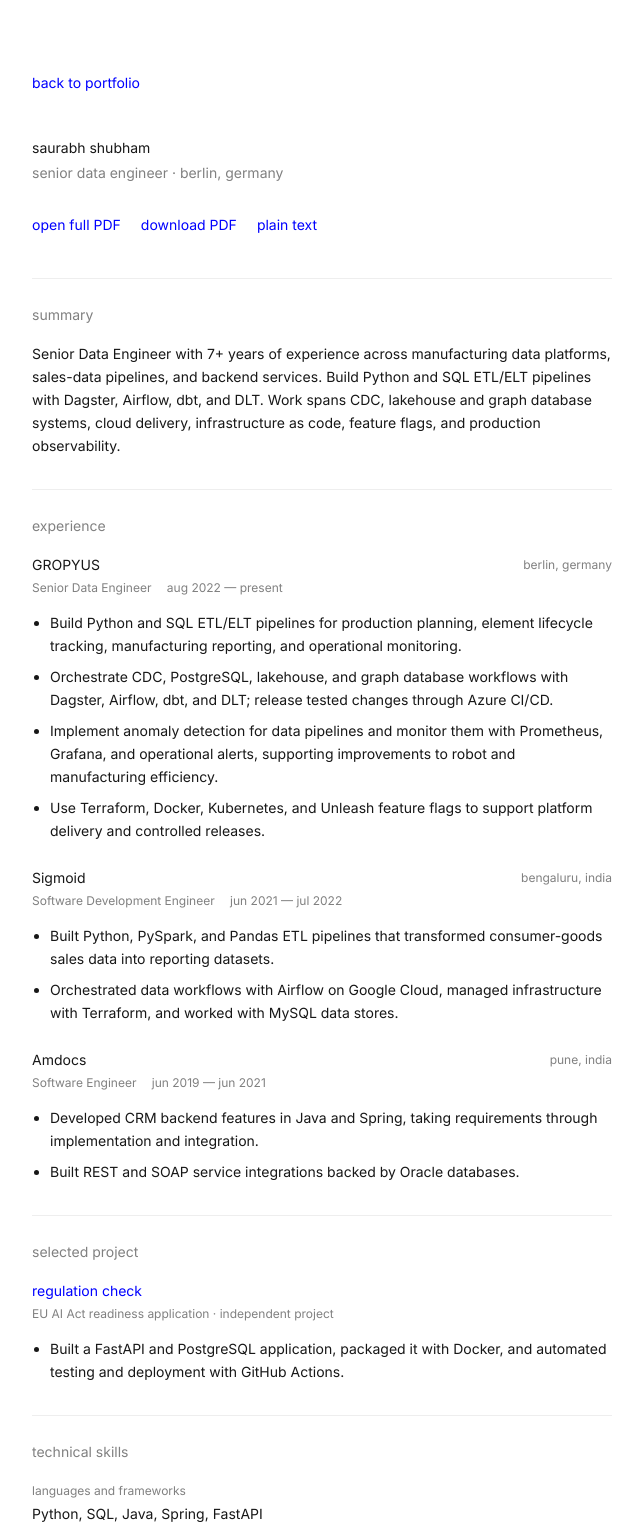
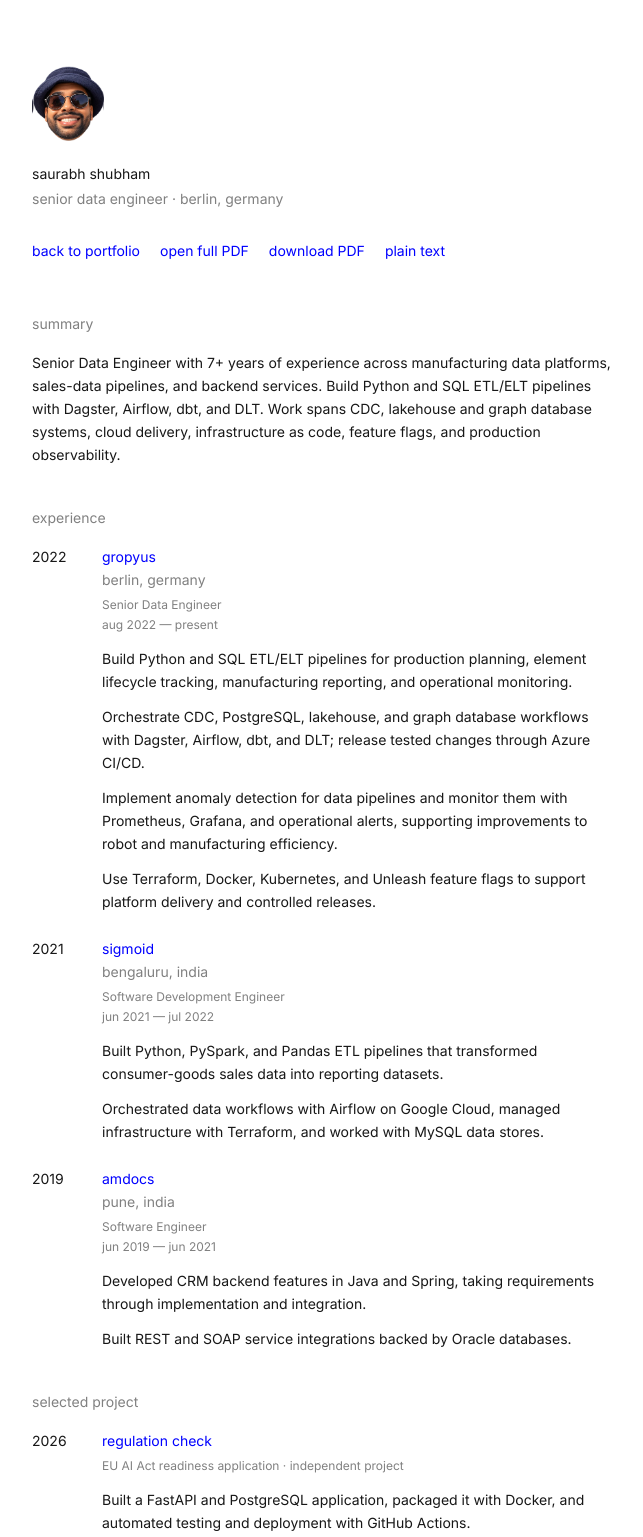
Before and after one commit to Saurabh3333/saurabh3333.github.io, a website: page resume/index.html in a window 1280 px wide. Shown: the top 1537 px of the page, without its empty margins (318-961 px from the left). Drawn offline with Linux system fonts and the light colour scheme.

Commit message:
Match resume layout to portfolio timeline

```diff
--- a/public/css/resume.css
+++ b/public/css/resume.css
@@ -1,27 +1,24 @@
-/* Resume uses the homepage typography, links, and centered column. */
-.resume-back { margin-bottom: 32px; }
-.resume-formats { display: flex; flex-wrap: wrap; gap: 8px 20px; margin-top: 18px; }
-.resume-section { margin-top: 32px; padding-top: 24px; border-top: 1px solid #eee; }
+/* The same portrait, column, year spacing, and links as the homepage. */
+.resume-formats { display: flex; flex-wrap: wrap; gap: 0 20px; margin-top: 18px; }
+.resume-formats a { display: inline-flex; align-items: center; min-height: 44px; }
+.resume-section { margin-top: 40px; }
 .resume-section h2 { margin: 0 0 16px; color: #808080; font: inherit; }
+.resume-entry { display: grid; grid-template-columns: 38px minmax(0, 1fr); column-gap: 32px; }
 .resume-entry + .resume-entry { margin-top: 24px; }
-.resume-entry h3 { display: flex; justify-content: space-between; flex-wrap: wrap; gap: 0 16px; margin: 0; font: inherit; }
-.resume-entry h3 span, .resume-role { color: #808080; font-size: 12px; }
-.resume-role span { display: inline-block; margin-left: 12px; }
-.resume-section ul { margin: 12px 0 0; padding-left: 18px; }
-.resume-section li + li { margin-top: 8px; }
+.resume-entry h3 { margin: 0; font: inherit; text-transform: lowercase; }
+.resume-entry h3 span { display: block; color: #808080; }
+.resume-role { margin-top: 4px; color: #808080; font-size: 12px; line-height: 20px; }
+.resume-role span { display: block; }
+.resume-section ul { margin: 12px 0 0; padding: 0; list-style: none; }
+.resume-section li + li { margin-top: 12px; }
 .resume-skills { margin: 0; }
 .resume-skills div + div { margin-top: 12px; }
 .resume-skills dt { color: #808080; font-size: 12px; }
 .resume-skills dd { margin: 0; }
-.resume-page .resume-back a, .resume-page .resume-formats a { display: inline-flex; align-items: center; min-height: 44px; }
-@media (max-width: 480px) {
-  .resume-entry h3 span { width: 100%; }
-  .resume-role span { display: block; margin-left: 0; }
-}
 @media print {
   body { padding: 0; font-size: 10pt; line-height: 1.5; }
   main { max-width: none; }
-  .resume-back, .resume-formats, .skip-link, footer, hr { display: none; }
-  .resume-section { margin-top: 18px; padding-top: 12px; }
+  .avatar, .resume-formats, .skip-link, footer, hr { display: none; }
+  .resume-section { margin-top: 18px; }
   .resume-entry { break-inside: avoid; }
 }
--- a/resume/index.html
+++ b/resume/index.html
@@ -14,7 +14,7 @@
   <link rel="me" href="https://www.linkedin.com/in/saurabh-shubham/">
   <link rel="icon" href="../favicon.svg" type="image/svg+xml">
   <link rel="stylesheet" href="../public/css/timeline.css?v=bdf2df5dbbf4">
-  <link rel="stylesheet" href="../public/css/resume.css?v=d380274ebdfc">
+  <link rel="stylesheet" href="../public/css/resume.css?v=097d43a222a0">
   <link rel="preload" href="../public/fonts/inter-regular.woff2" as="font" type="font/woff2" crossorigin>
   <meta name="theme-color" content="#ffffff">
   <meta property="og:title" content="Senior Data Engineer Resume — Saurabh Shubham">
@@ -31,11 +31,14 @@
 <body class="resume-page">
   <a class="skip-link" href="#main">Skip to main content</a>
   <main id="main" tabindex="-1">
-    <nav class="resume-back" aria-label="Primary navigation"><a href="../">back to portfolio</a></nav>
     <header>
+      <a class="avatar" href="../" aria-label="Back to portfolio">
+        <span class="avatar-sprite" aria-hidden="true"></span>
+      </a>
       <h1>Saurabh Shubham</h1>
       <p class="occupation">senior data engineer · berlin, germany</p>
       <nav class="resume-formats" aria-label="Resume formats">
+        <a href="../">back to portfolio</a>
         <a href="./saurabh-shubham-data-engineer.pdf" target="_blank" rel="noopener noreferrer">open full PDF</a>
         <a href="./saurabh-shubham-data-engineer.pdf" download>download PDF</a>
         <a href="./saurabh-shubham-data-engineer.txt">plain text</a>
@@ -50,7 +53,9 @@
     <section class="resume-section" aria-labelledby="experience">
       <h2 id="experience">experience</h2>
       <article class="resume-entry">
-        <h3>GROPYUS <span>berlin, germany</span></h3>
+        <time class="year" datetime="2022">2022</time>
+        <div class="resume-entry-copy">
+          <h3><a href="https://www.gropyus.com/" target="_blank" rel="noopener noreferrer">GROPYUS</a> <span>berlin, germany</span></h3>
           <p class="resume-role">Senior Data Engineer <span>aug 2022 — present</span></p>
           <ul>
             <li>Build Python and SQL ETL/ELT pipelines for production planning, element lifecycle tracking, manufacturing reporting, and operational monitoring.</li>
@@ -58,31 +63,41 @@
             <li>Implement anomaly detection for data pipelines and monitor them with Prometheus, Grafana, and operational alerts, supporting improvements to robot and manufacturing efficiency.</li>
             <li>Use Terraform, Docker, Kubernetes, and Unleash feature flags to support platform delivery and controlled releases.</li>
           </ul>
+        </div>
       </article>
       <article class="resume-entry">
-        <h3>Sigmoid <span>bengaluru, india</span></h3>
+        <time class="year" datetime="2021">2021</time>
+        <div class="resume-entry-copy">
+          <h3><a href="https://www.sigmoid.com/" target="_blank" rel="noopener noreferrer">Sigmoid</a> <span>bengaluru, india</span></h3>
           <p class="resume-role">Software Development Engineer <span>jun 2021 — jul 2022</span></p>
           <ul>
             <li>Built Python, PySpark, and Pandas ETL pipelines that transformed consumer-goods sales data into reporting datasets.</li>
             <li>Orchestrated data workflows with Airflow on Google Cloud, managed infrastructure with Terraform, and worked with MySQL data stores.</li>
           </ul>
+        </div>
       </article>
       <article class="resume-entry">
-        <h3>Amdocs <span>pune, india</span></h3>
+        <time class="year" datetime="2019">2019</time>
+        <div class="resume-entry-copy">
+          <h3><a href="https://www.amdocs.com/" target="_blank" rel="noopener noreferrer">Amdocs</a> <span>pune, india</span></h3>
           <p class="resume-role">Software Engineer <span>jun 2019 — jun 2021</span></p>
           <ul>
             <li>Developed CRM backend features in Java and Spring, taking requirements through implementation and integration.</li>
             <li>Built REST and SOAP service integrations backed by Oracle databases.</li>
           </ul>
+        </div>
       </article>
     </section>
 
     <section class="resume-section" aria-labelledby="project">
       <h2 id="project">selected project</h2>
       <article class="resume-entry">
+        <time class="year" datetime="2026">2026</time>
+        <div class="resume-entry-copy">
           <h3><a href="https://regulationcheck.com/" target="_blank" rel="noopener noreferrer">regulation check</a></h3>
           <p class="resume-role">EU AI Act readiness application · independent project</p>
           <ul><li>Built a FastAPI and PostgreSQL application, packaged it with Docker, and automated testing and deployment with GitHub Actions.</li></ul>
+        </div>
       </article>
     </section>
 
@@ -100,9 +115,12 @@
     <section class="resume-section" aria-labelledby="education">
       <h2 id="education">education</h2>
       <article class="resume-entry">
-        <h3>Birla Institute of Technology Mesra <span>india</span></h3>
+        <time class="year" datetime="2015">2015</time>
+        <div class="resume-entry-copy">
+          <h3><a href="https://www.bitmesra.ac.in/" target="_blank" rel="noopener noreferrer">Birla Institute of Technology Mesra</a> <span>india</span></h3>
           <p>Bachelor of Engineering in Computer Science</p>
           <p class="resume-role">aug 2015 — jun 2019</p>
+        </div>
       </article>
     </section>
 
```
Also changed, not shown: tests/portfolio.spec.mjs (+18 -1 lines). Lines whose indentation alone changed are shown as unchanged.
